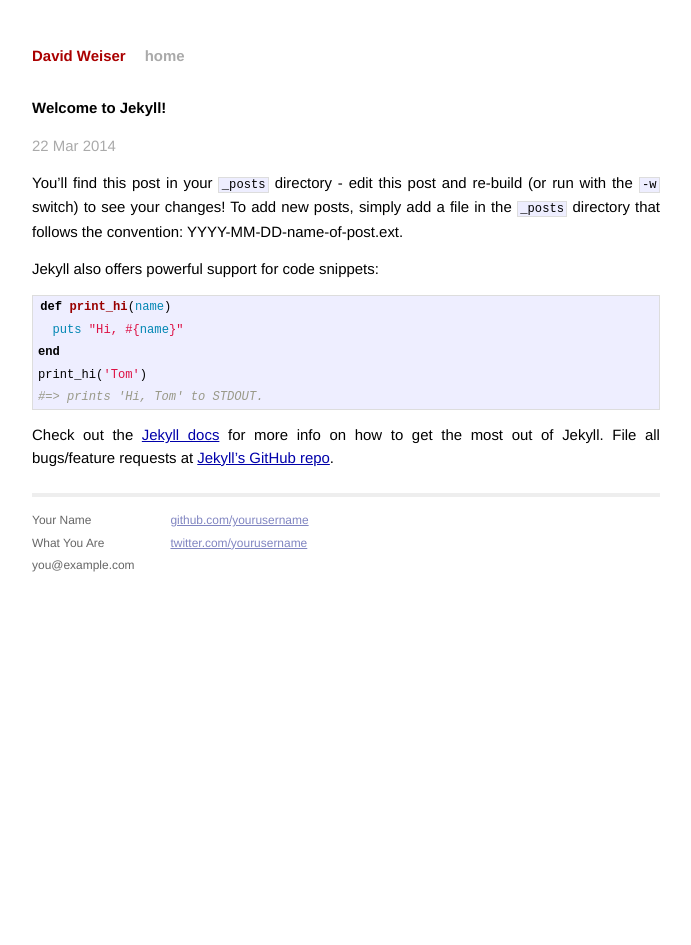
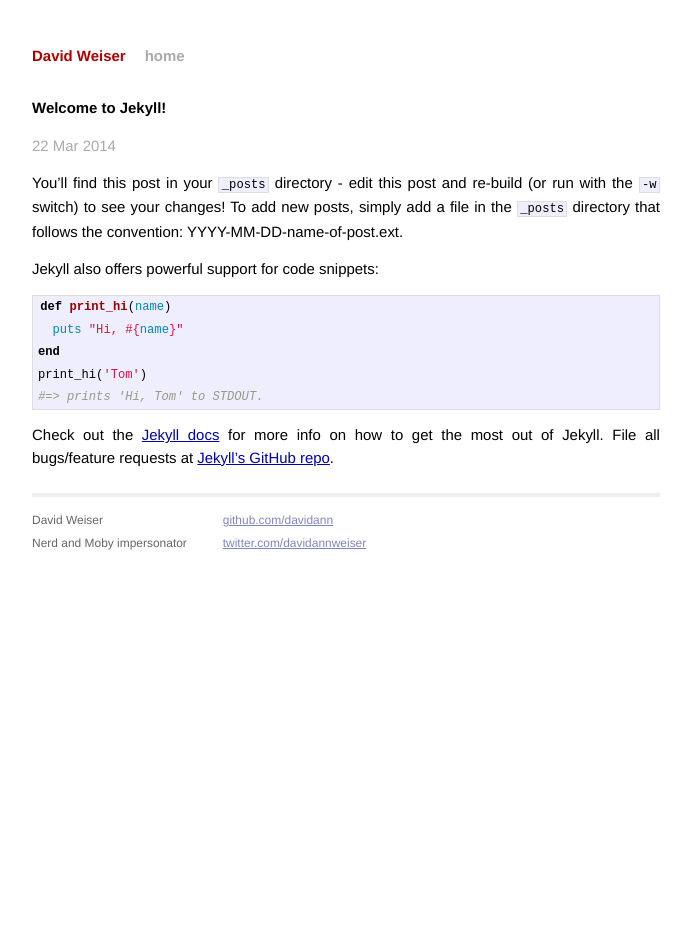
Before and after one commit to davidann/davidann.github.io, a Jekyll site: the page built from _posts/2014-03-22-welcome-to-jekyll.markdown, in a window 1280 px wide. Shown: the whole page, without its empty margins (294-985 px from the left). Built offline with Jekyll 4.4.1, drawn with Linux system fonts in a browser that asks for light colours; Markdown is read by kramdown in place of the engine named in the settings.

Commit message:
update defaults with my infos

```diff
--- a/_layouts/default.html
+++ b/_layouts/default.html
@@ -26,15 +26,14 @@
           <div class="footer">
             <div class="contact">
               <p>
-                Your Name<br />
-                What You Are<br />
-                you@example.com
+                David Weiser<br />
+                Nerd and Moby impersonator<br />
               </p>
             </div>
             <div class="contact">
               <p>
-                <a href="https://github.com/yourusername">github.com/yourusername</a><br />
-                <a href="https://twitter.com/yourusername">twitter.com/yourusername</a><br />
+                <a href="https://github.com/davidann">github.com/davidann</a><br />
+                <a href="https://twitter.com/davidannweiser">twitter.com/davidannweiser</a><br />
               </p>
             </div>
           </div>
```
